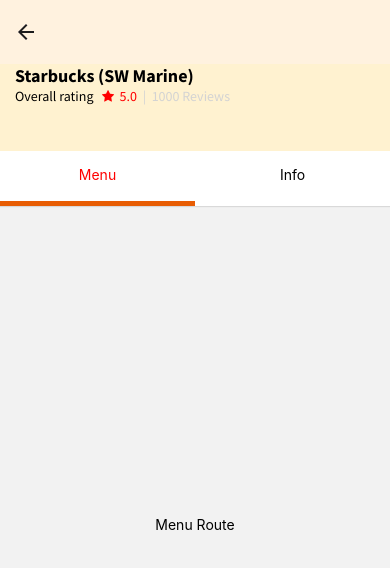
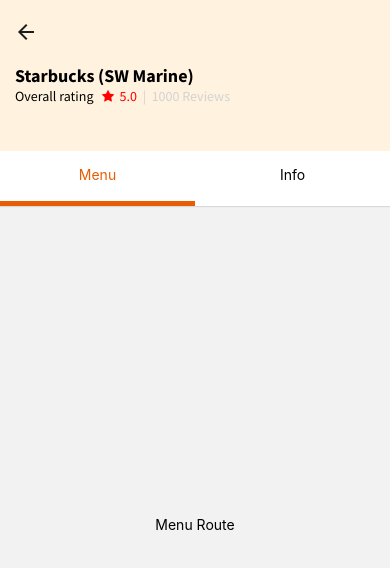
Before and after one commit to wafple-app/frontend01, a React Native app: screen /Restaurant in a window 390 px wide. Shown: the top 568 px of the page. Built offline with nearby package versions, Linux system fonts and the light colour scheme.

Commit message:
intermediate change

```diff
--- a/src/pages/Restaurant/RestaurantScreen.js
+++ b/src/pages/Restaurant/RestaurantScreen.js
@@ -31,7 +31,7 @@ const styles = StyleSheet.create({
     },
     topContainer: {
         flex: 1,
-        backgroundColor: "#FFF2D0",
+        backgroundColor: "#FFF2DF",
         paddingLeft: 15,
     },
     h1: {
--- a/src/pages/Restaurant/restaurantTab.js
+++ b/src/pages/Restaurant/restaurantTab.js
@@ -38,7 +38,7 @@ const RestaurantTab = ( {...tabViewSettings} ) => {
                 return (
                   <View>
                     <Text
-                      style={[focused ? {color:"red"} : {color:"black"}]}
+                      style={[focused ? {color:"#E85D04"} : {color:"black"}]}
                     >
                       {route.title}
                     </Text>
```
